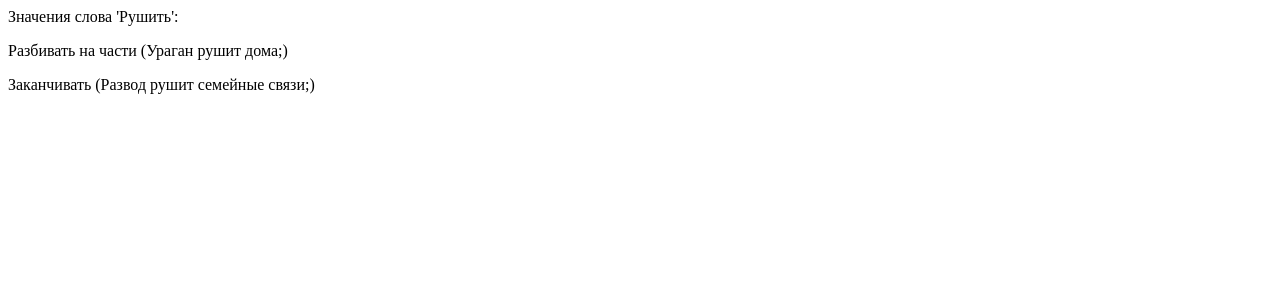
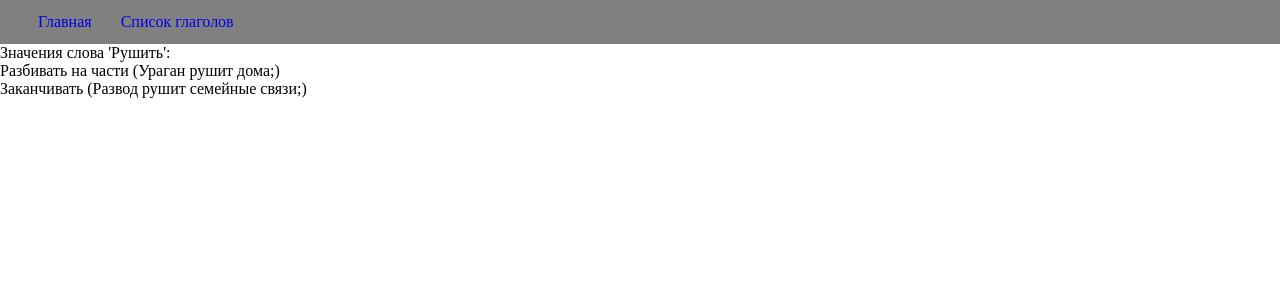
Before and after one commit to Soerty/fall-verbs-database, a Django app: page /words/1/senses/ in a window 1280 px wide. Shown: the top 300 px of the page. Run offline with Django 3.2, Linux system fonts and the light colour scheme; data comes from the database, SQL or seed files in the repository.

Commit message:
добавлен 'index/urls.py'

```diff
--- a/fall-verbs/core/urls.py
+++ b/fall-verbs/core/urls.py
@@ -8,7 +8,7 @@ import index.views
 
 
 urlpatterns = [
-    url(r'^$', index.views.index),
+    url(r'^$', include('index.urls')),
     url(r'^words/', include('words.urls')),
     url(r'^admin/', admin.site.urls),
 ]
--- /dev/null
+++ b/fall-verbs/index/urls.py
@@ -0,0 +1,11 @@
+from django.conf.urls import url
+
+from . import views
+
+
+
+
+app_name = 'index'
+urlpatterns = [
+    url(r'^$', views.index, name='index'),
+]
--- a/fall-verbs/templates/base.html
+++ b/fall-verbs/templates/base.html
@@ -1,9 +1,37 @@
 <html>
     <head>
         <title>{% block title %}{% endblock %}</title>
+        <style type="text/css">
+            /* Убрать отступы у всех элементов */
+            * {
+                margin: 0;
+                padding: 0;
+            }
+
+            /* Стили меню */
+            #menu {
+                padding: 1%;
+                background-color: gray;
+            }
+
+            .element {
+                margin-left: 2%;
+                text-decoration: none;
+            }
+
+            .element:hover {
+                color: red;
+            }
+        </style>
     </head>
 
+
+
     <body>
+        <div id="menu">
+            <a href="{% url 'index:index' %}" class="element">Главная</a>
+            <a href="{% url 'words:index' %}" class="element">Список глаголов</a>
+        </div>
         {% block body %}{% endblock %}
     </body>
 </html>
--- a/fall-verbs/templates/words/sense.html
+++ b/fall-verbs/templates/words/sense.html
@@ -9,7 +9,7 @@
 <p>Значения слова '{{ word.word }}':</p>
 
 {% for sense in senses %}
-<p>{{ sense.sense }} ({% for example in sense.examples %}{{ example }};{% endfor %})</p>
+<p>{{ sense.sense }} ({% for example in sense.get_all_examples %}{{ example }};{% endfor %})</p>
 {% endfor %}
 
 {% endblock %}
--- a/fall-verbs/words/models.py
+++ b/fall-verbs/words/models.py
@@ -21,7 +21,8 @@ class Sense(models.Model):
         return self.sense
 
 
-    def examples(self):
+    def get_all_examples(self):
+        """Метод возвращает все примеры для данного значения слова"""
         return Example.objects.filter(sense=self)
 
 
--- a/fall-verbs/words/views.py
+++ b/fall-verbs/words/views.py
@@ -25,7 +25,6 @@ def senses(request, word_id='1'):
     if word:
         context['word'] = word
         context['senses'] = Sense.objects.filter(word=word.id)
-        print (context['senses'])
 
     return render(request, 'words/sense.html', context)
 
```
